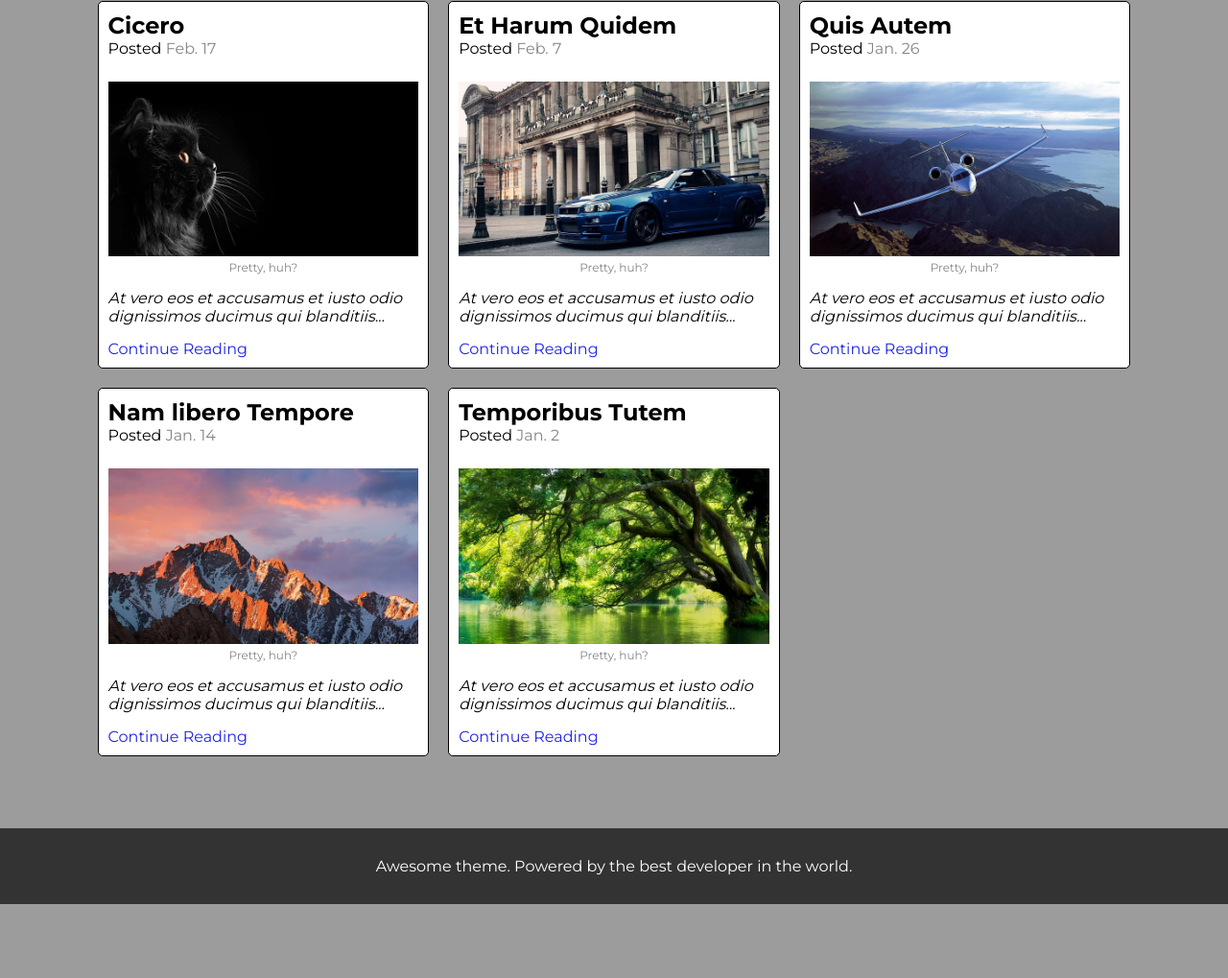
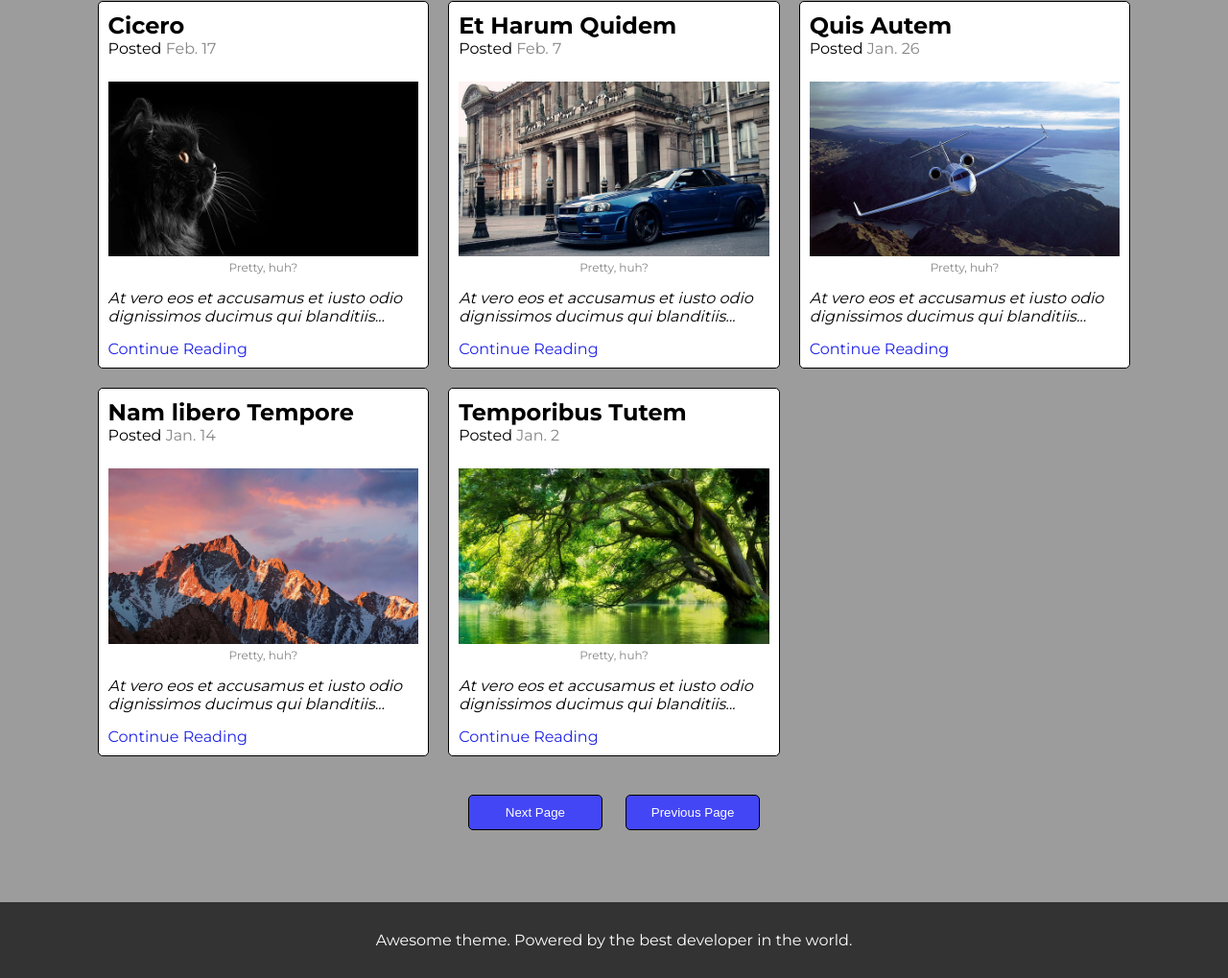
Before and after one commit to envincebal/blog, a plain HTML site: page index.html in a window 1280 px wide. Shown: the part 526-1545 px from the top of the page at 96% size. Before the commit the page ends 1468 px from the top, so only its background shows below. Drawn offline with Linux system fonts and the light colour scheme.

Commit message:
Added pagination buttons.

```diff
--- a/css/main.css
+++ b/css/main.css
@@ -61,3 +61,19 @@ a:link {
   margin: 15px 0;
   font-style: italic;
 }
+
+.pagination{
+  margin: 40px 0 0 0;
+  text-align: center;
+}
+
+.pagination button{
+  border-radius: 5px;
+  cursor: pointer;
+  width: 140px;
+  padding: 10px;
+  margin: 0 10px;
+  background-color: #4346f5;
+  color: #fff;
+  border: 0.5px solid #000;
+}
--- a/index.html
+++ b/index.html
@@ -1,11 +1,13 @@
 <!DOCTYPE html>
 <html lang="en">
+
 <head>
   <meta charset="UTF-8">
   <meta name="viewport" content="width=device-width, initial-scale=1.0">
   <title>Document</title>
   <link rel="stylesheet" href="./css/main.css">
 </head>
+
 <body>
   <nav class="navbar">
     <h1 class="title">Vince's Blog</h1>
@@ -82,8 +84,13 @@
           <a href="#" class="blog-link">Continue Reading</a>
         </li>
       </ul>
+      <div class="pagination">
+        <button>Next Page</button>
+        <button>Previous Page</button>
+      </div>
     </div>
   </section>
   <footer>Awesome theme. Powered by the best developer in the world.</footer>
 </body>
+
 </html>
```
